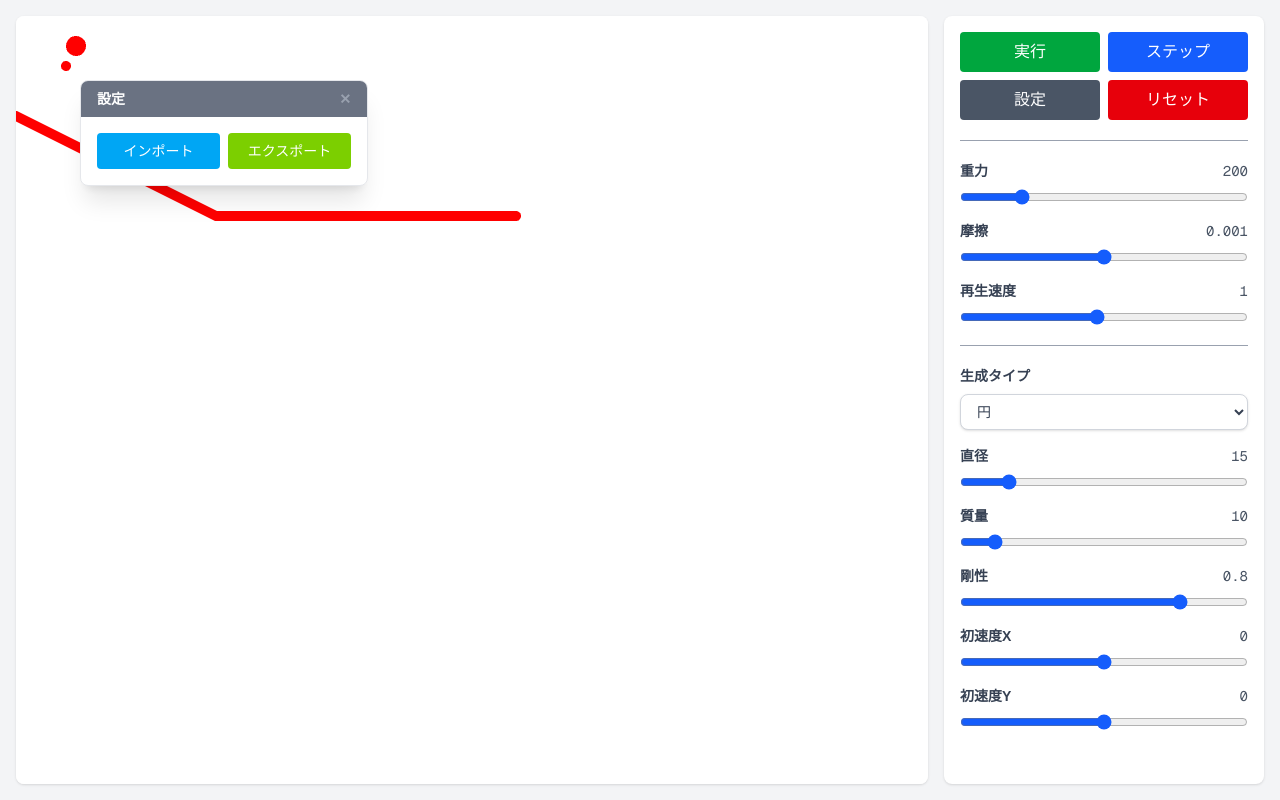
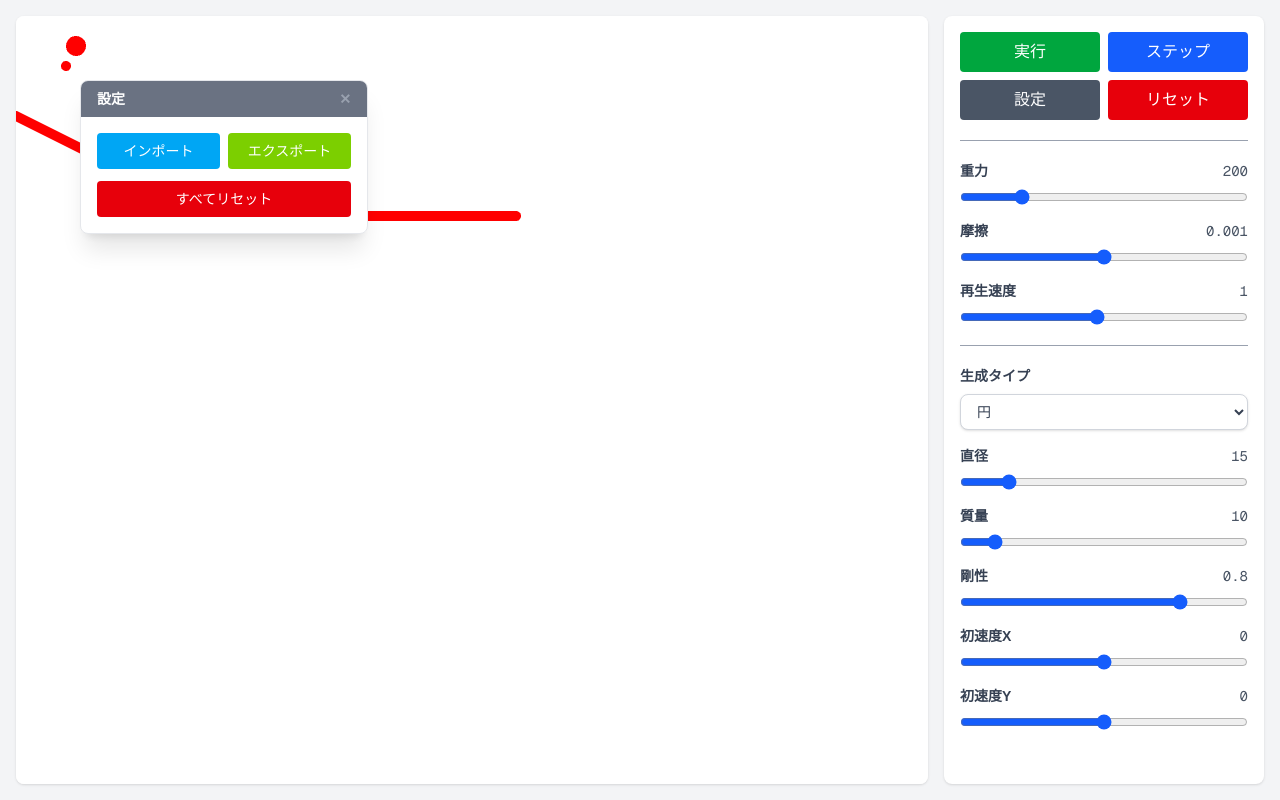
Before and after one commit to Taka005/PhysicsLab, a Next.js app: page / in a window 1280 px wide. Both pictures are taken after a click on the button "設定". Built offline with nearby package versions, Linux system fonts and the light colour scheme.

Commit message:
SettingPanelに「すべてリセット」ボタンを追加し、エンジンをリセットできる機能を実装

```diff
--- a/src/components/ui/SettingPanel.tsx
+++ b/src/components/ui/SettingPanel.tsx
@@ -81,6 +81,14 @@ export default function SettingPanel() {
             エクスポート
           </button>
         </div>
+        <div className="flex gap-2">
+          <button
+            onClick={()=>engine.clear(true)}
+            className="flex-1 px-4 py-2 bg-red-600 text-white rounded hover:bg-red-700 transition"
+          >
+            すべてリセット
+          </button>
+        </div>
       </div>
     </>
   )
```
